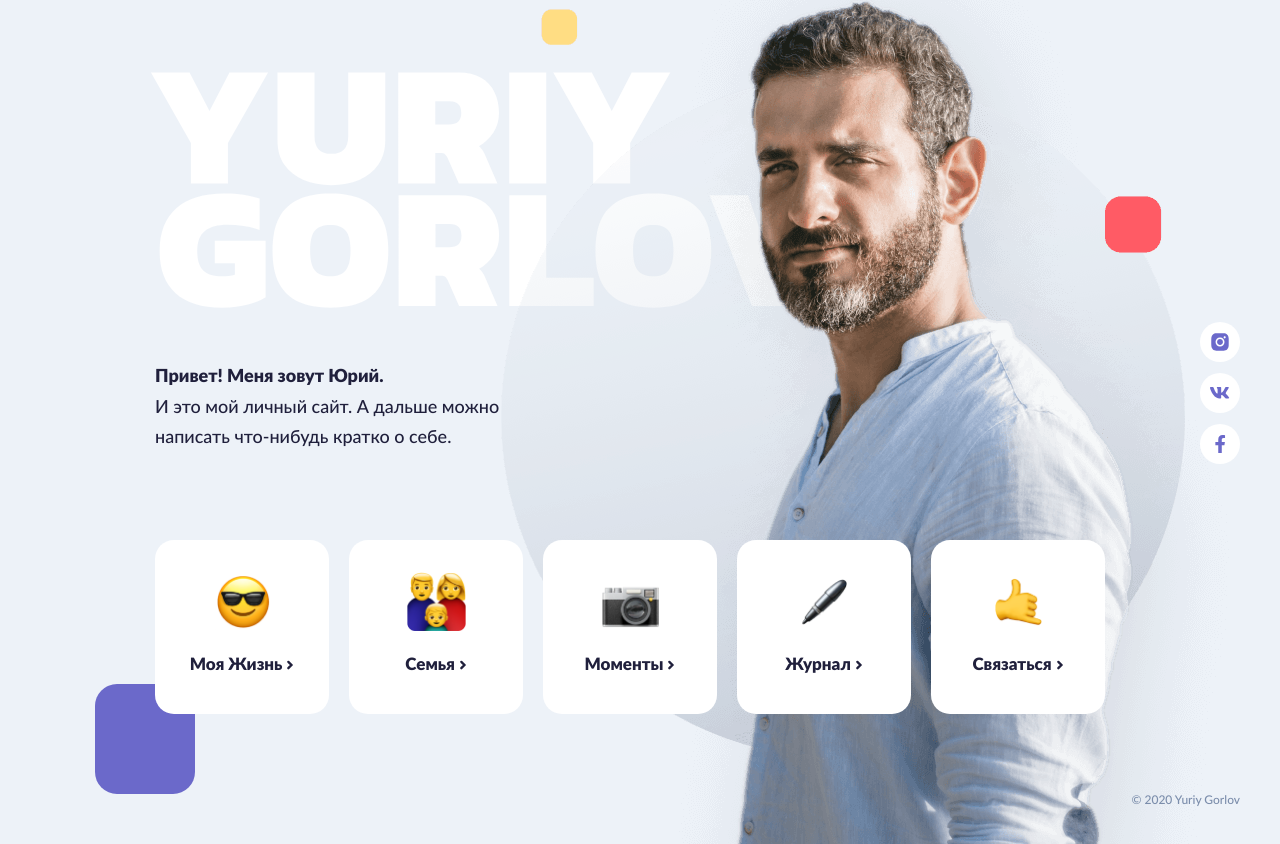
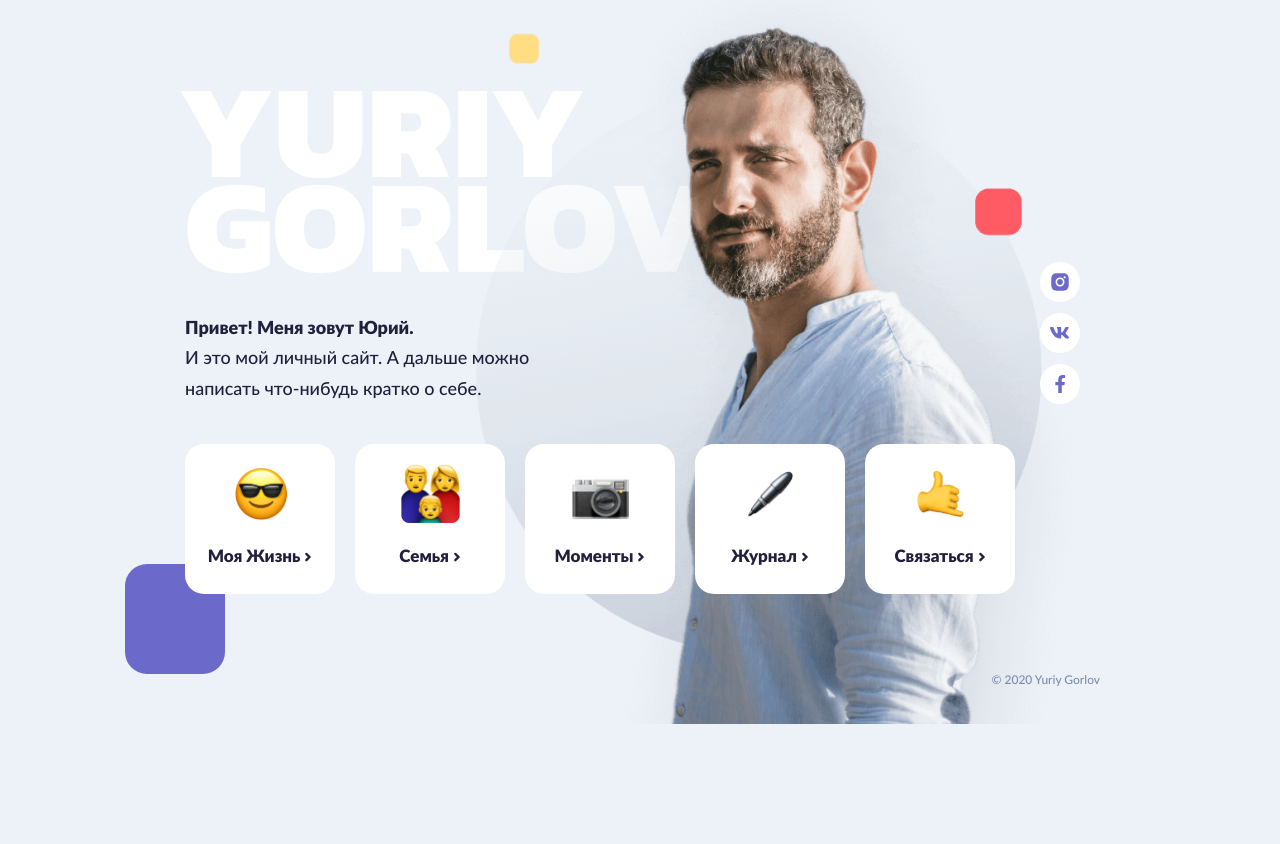
Before and after one commit to SafychCSS/yuriy, a website: page dev/index.html in a window 1280 px wide. Shown: the part 76-920 px from the top of the page. After the commit the page ends 800 px from the top, so only its background shows below. Drawn offline with nearby package versions, Linux system fonts and the light colour scheme; files that its build step writes are made by us from their sources.

Commit message:
960 index

```diff
--- a/dev/static/sass/pages/index.scss
+++ b/dev/static/sass/pages/index.scss
@@ -95,6 +95,27 @@
             }
         }
     }
+
+    @media (max-width: $screen-md) {
+        &__container {
+            padding-left: 20px;
+        }
+
+        .categories {
+            margin-top: 40px;
+        }
+
+        .footer {
+            &__main-img {
+                width: 760px;
+
+                img {
+                    width: 100%;
+                    height: auto;
+                }
+            }
+        }
+    }
 }
 
 .author {
@@ -119,6 +140,14 @@
 
     &__text {
         font-weight: 500;
+    }
+
+    @media (max-width: $screen-md) {
+        &__name {
+            width: 530px;
+            height: 200px;
+            margin-bottom: 30px;
+        }
     }
 }
 
@@ -184,4 +213,15 @@
             transition: transform .2s;
         }
     }
+
+    @media (max-width: $screen-md) {
+        &__link {
+            width: 150px;
+            height: 150px;
+        }
+
+        &__icon {
+            margin-top: 20px;
+        }
+    }
 }
--- a/dev/static/sass/utils/_base.scss
+++ b/dev/static/sass/utils/_base.scss
@@ -110,7 +110,7 @@ h1, h2, h3, h4, h5, h6 {
 .container {
     position: relative;
 
-    max-width: 1440px;
+    max-width: $screen-lg;
     width: 100%;
     margin: 0 auto;
     padding-left: 40px;
@@ -118,6 +118,12 @@ h1, h2, h3, h4, h5, h6 {
 
     &_sm {
         max-width: 1206px;
+    }
+
+    @media (max-width: $screen-md) {
+        max-width: $container-md;
+        padding-left: 20px;
+        padding-right: 20px;
     }
 }
 
--- a/dev/static/sass/utils/_vars.scss
+++ b/dev/static/sass/utils/_vars.scss
@@ -40,3 +40,10 @@ $radius-xs: 11px;
 $radius-sm: 15px;
 $radius-md: 19px;
 $radius-lg: 22px;
+
+$screen-lg: 1440px;
+$screen-md: 1280px;
+$screen-sm: 800px;
+$screen-xs: 420px;
+
+$container-md: 960px;
```
